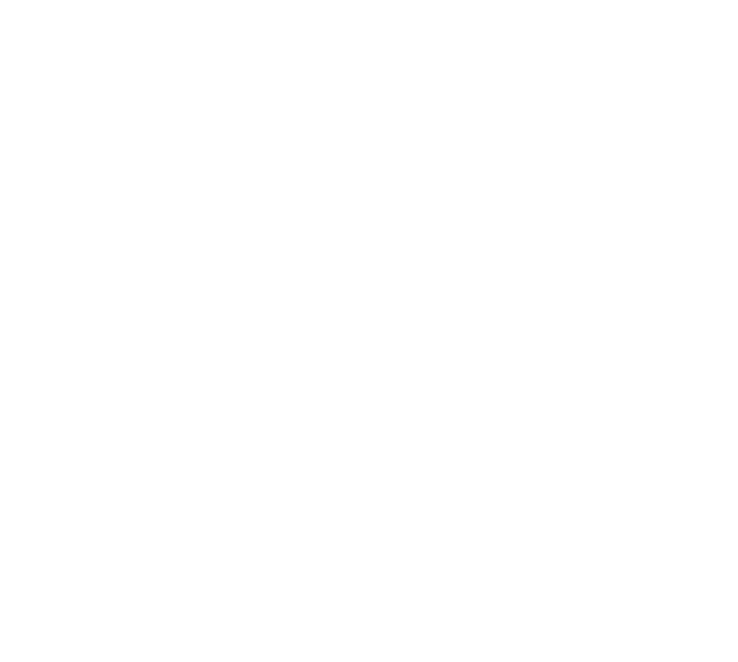
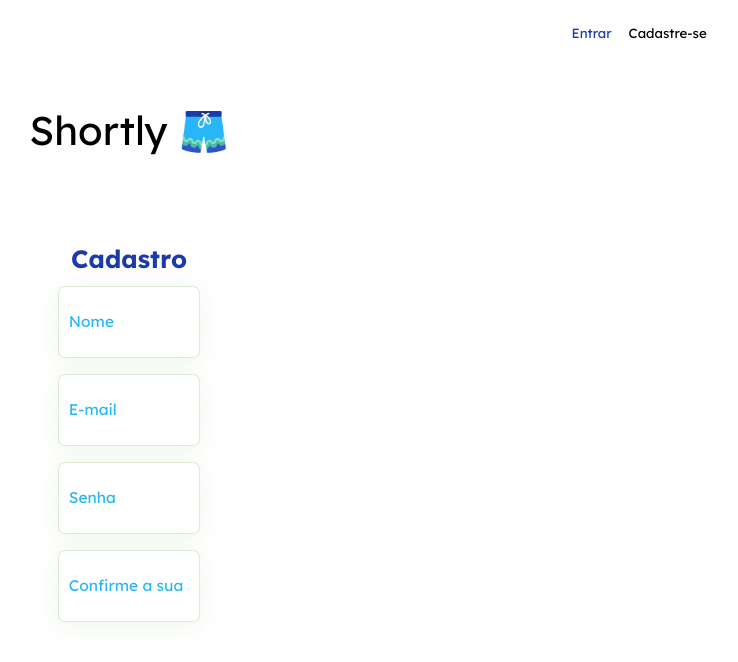
Before and after one commit to isabellexvr/projeto17-shortly-front, a React (Create React App) app: page /sign-up in a window 1280 px wide. Before the commit this address had no page. Shown: the top 662 px of the page, without its empty margins (511-1249 px from the left). Built offline with nearby package versions, Linux system fonts and the light colour scheme.

Commit message:
feat: register page; style: register page

```diff
--- a/src/App.js
+++ b/src/App.js
@@ -1,13 +1,15 @@
-import { BrowserRouter, Routes, Route } from 'react-router-dom';
-import { ResetCss } from './ResetCss'
-import RankingPage from './components/RankingPage';
+import { BrowserRouter, Routes, Route } from "react-router-dom";
+import { ResetCss } from "./ResetCss";
+import RankingPage from "./components/RankingPage";
+import RegisterPage from "./components/RegisterPage";
 
 function App() {
   return (
     <BrowserRouter>
       <ResetCss />
       <Routes>
-        <Route path='/' element={<RankingPage/>}/>
+        <Route path="/" element={<RankingPage />} />
+        <Route path="/sign-up" element={<RegisterPage />} />
       </Routes>
     </BrowserRouter>
   );
--- /dev/null
+++ b/src/components/RegisterPage.js
@@ -0,0 +1,68 @@
+import styled from "styled-components";
+import Header from "../constants/Header";
+import { useState } from "react";
+
+export default function RegisterPage() {
+  const [form, setForm] = useState({});
+
+  function handleForm({ target: { value, name } }) {
+    setForm({ ...form, [name]: value });
+  }
+
+  return (
+    <>
+      <Header />
+      <PageStyle>
+        <Title>Cadastro</Title>
+        <SignUpForm>
+          <input onChange={handleForm} placeholder="Nome" name="name" />
+          <input onChange={handleForm} placeholder="E-mail" name="email" />
+          <input onChange={handleForm} placeholder="Senha" name="password" />
+          <input
+            onChange={handleForm}
+            placeholder="Confirme a sua Senha"
+            name="confirmPassword"
+          />
+        </SignUpForm>
+      </PageStyle>
+    </>
+  );
+}
+
+const PageStyle = styled.div`
+  width: 100%;
+  margin-top: 10vh;
+  display: flex;
+  flex-direction: column;
+  align-items: center;
+`;
+
+const Title = styled.h1`
+    margin-bottom: 15px;
+    font-family: "Lexend Deca", sans-serif;
+    font-size: 25px;
+    font-weight: 700;
+    color: #1c3aa9;
+`
+
+const SignUpForm = styled.form`
+  height: 42vh;
+  display: flex;
+  flex-direction: column;
+  align-items: center;
+  justify-content: space-between;
+  > input {
+    height: 9vh;
+    width: 80%;
+    background: #ffffff;
+    border: 1px solid rgba(120, 177, 89, 0.25);
+    box-shadow: 0px 4px 24px rgba(120, 177, 89, 0.12);
+    border-radius: 7px;
+    padding: 10px;
+    box-sizing: border-box;
+    ::placeholder{
+        color: #29b6f6;
+        font-size: 15.5px;
+    }
+  }
+`;
--- a/src/constants/Header.js
+++ b/src/constants/Header.js
@@ -1,14 +1,16 @@
 import styled from "styled-components";
 import { useState } from "react";
+import { useNavigate } from "react-router-dom";
 
 //if logged, show this
 
 export default function Header() {
+  const navigate = useNavigate();
   return (
     <PageStyle>
       <AuthButtons>
         <button>Entrar</button>
-        <button>Cadastre-se</button>
+        <button onClick={() => navigate("/sign-up")}>Cadastre-se</button>
       </AuthButtons>
       <Title>
         <h1>Shortly 🩳</h1>
@@ -18,8 +20,7 @@
 }
 
 const PageStyle = styled.div`
-
-    padding-bottom: 16px;
+  padding-bottom: 16px;
 `;
 
 const AuthButtons = styled.div`
```
Also changed, not shown: src/components/LoginPage.js (added).
